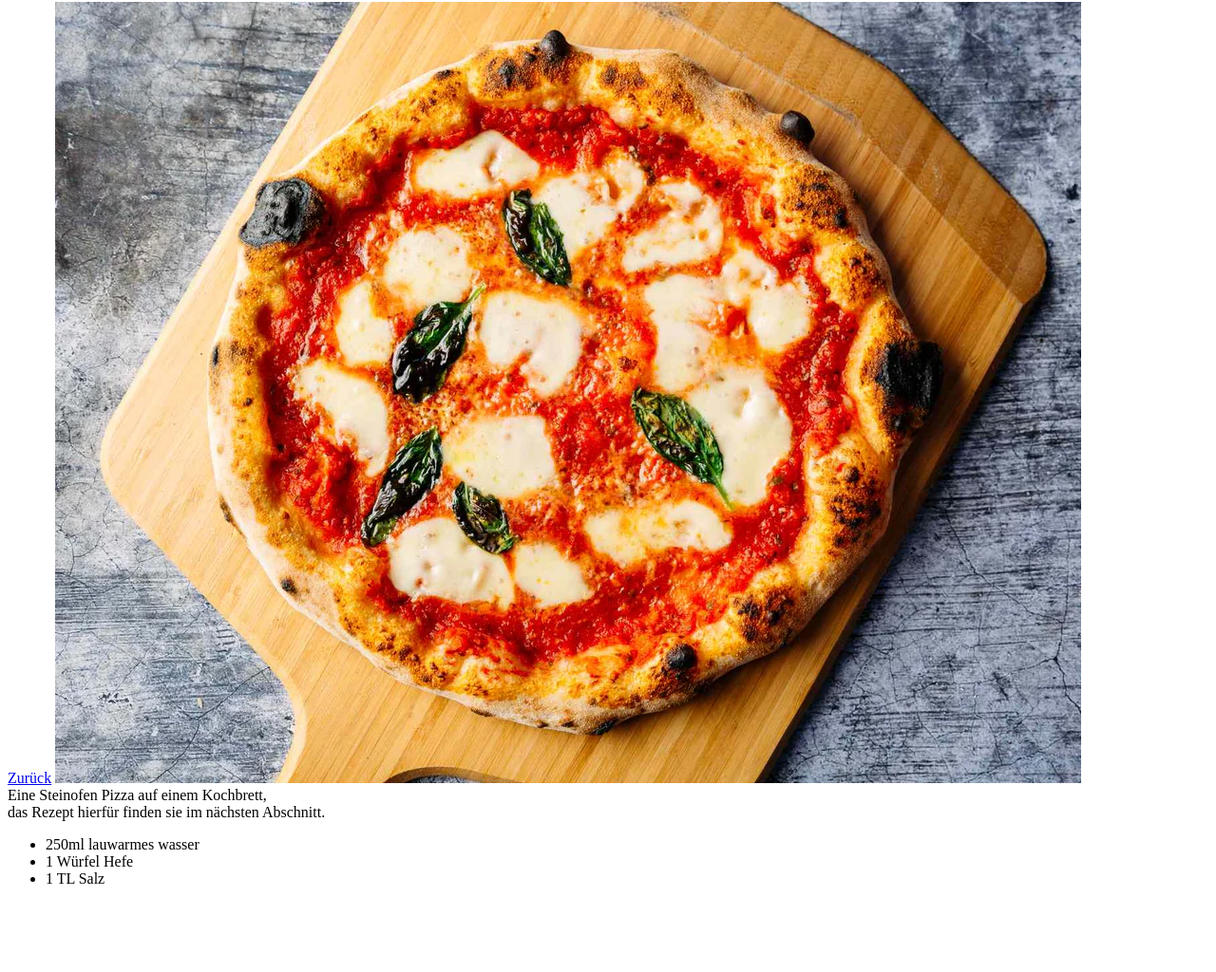
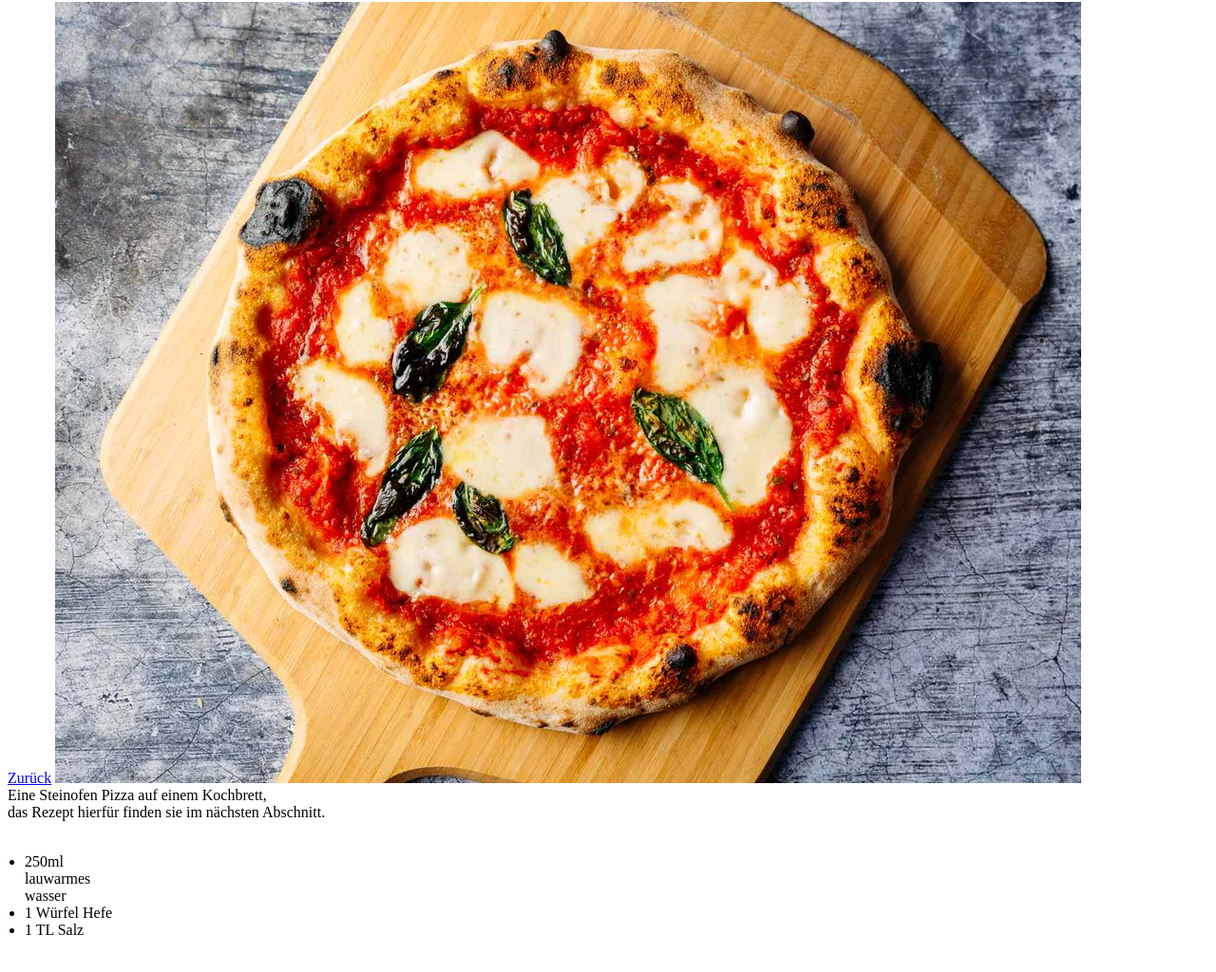
Before and after one commit to LM19Culer/Odin-recipes, a plain HTML site: page recipes/pizza.html in a window 1280 px wide. Shown: the part 78-1102 px from the top of the page at 95% size. Before the commit the page ends 1029 px from the top, so only its background shows below. Drawn offline with Linux system fonts and the light colour scheme.

Commit message:
Add Odin-recipes

```diff
--- a/recipes/pizza.html
+++ b/recipes/pizza.html
@@ -4,6 +4,14 @@
     <meta charset="UTF-8">
     <meta name="viewport" content="width=device-width, initial-scale=1.0">
     <title>Document</title>
+        <style>
+            .rezeptur-box {
+             display: inline-block;
+             width: 100px;
+             height: 160px;
+             padding: 18px;
+            }
+        </style>
 </head>
 <body>
     <h1>PIZZA</h1>
@@ -11,7 +19,7 @@
     <img src="Pizza.jpg" alt="STEINOFEN-PIZZA">
     <br>Eine Steinofen Pizza auf einem Kochbrett,<br>
         das Rezept hierfür finden sie im nächsten Abschnitt.<br>
- <ul>
+ <ul class="rezeptur-box">
     <li>250ml lauwarmes wasser
     <li>1 Würfel Hefe
     <li>1 TL Salz
```
Also changed, not shown: index.html (+6 -0 lines).
